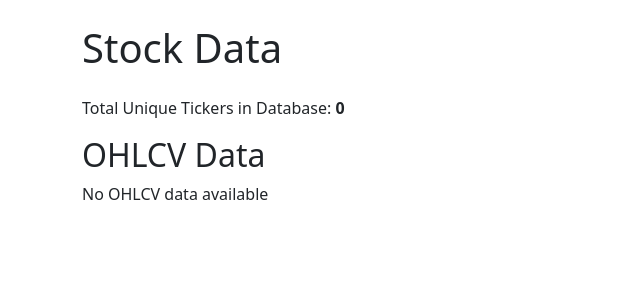
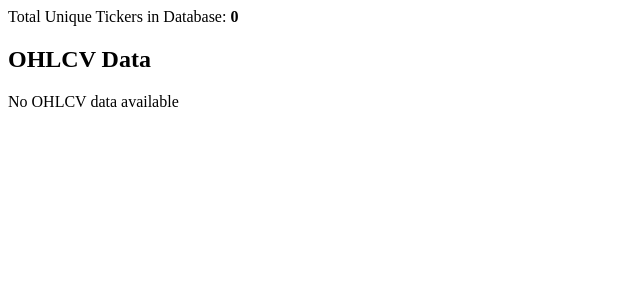
Before and after one commit to Pinger2024/stockapp, a Flask app: page / in a window 1280 px wide. Shown: the top 300 px of the page, without its empty margins (0-640 px from the left). Run offline with Flask 3, Linux system fonts and the light colour scheme; data that the repository does not hold is empty.

Commit message:
Updated app.py and index.html to fix data fetching and rendering

```diff
--- a/templates/index.html
+++ b/templates/index.html
@@ -1,14 +1,3 @@
-<!DOCTYPE html>
-<html lang="en">
-<head>
-    <meta charset="UTF-8">
-    <meta name="viewport" content="width=device-width, initial-scale=1.0">
-    <title>Stock Data</title>
-    <link href="https://cdn.jsdelivr.net/npm/bootstrap@5.1.3/dist/css/bootstrap.min.css" rel="stylesheet">
-</head>
-<body>
-    <div class="container">
-        <h1 class="my-4">Stock Data</h1>
 <p>Total Unique Tickers in Database: <strong>{{ tickers_count }}</strong></p>
 
 <h2>OHLCV Data</h2>
@@ -38,13 +27,3 @@
 {% else %}
 <p>No OHLCV data available</p>
 {% endif %}
-
-        {% if meta_data %}
-        <h2>Meta Data for {{ meta_data['ticker'] }}</h2>
-        <p><strong>Financials:</strong> {{ meta_data['financials'] }}</p>
-        <p><strong>Dividends:</strong> {{ meta_data['dividends'] }}</p>
-        <p><strong>Analyst Recommendations:</strong> {{ meta_data['analyst_recommendations'] }}</p>
-        {% endif %}
-    </div>
-</body>
-</html>
```
Lines whose indentation alone changed are shown as unchanged.
